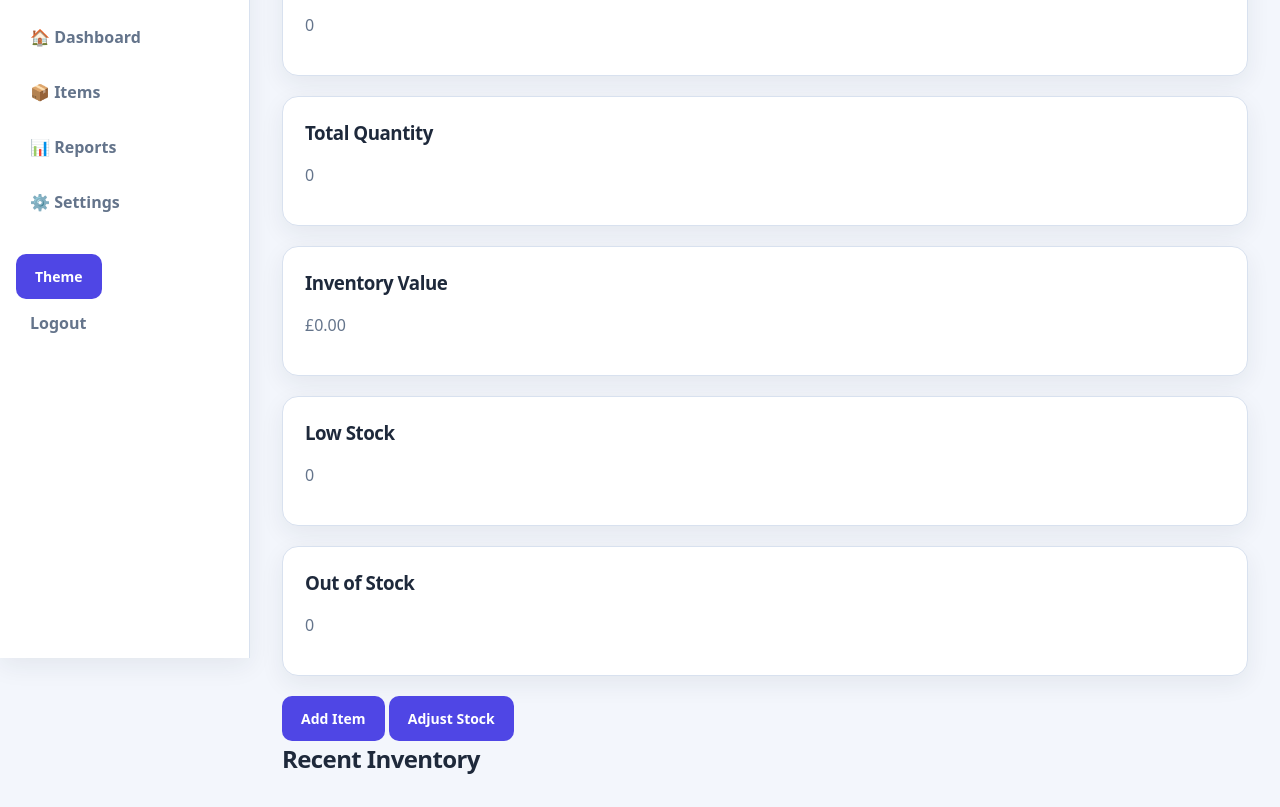
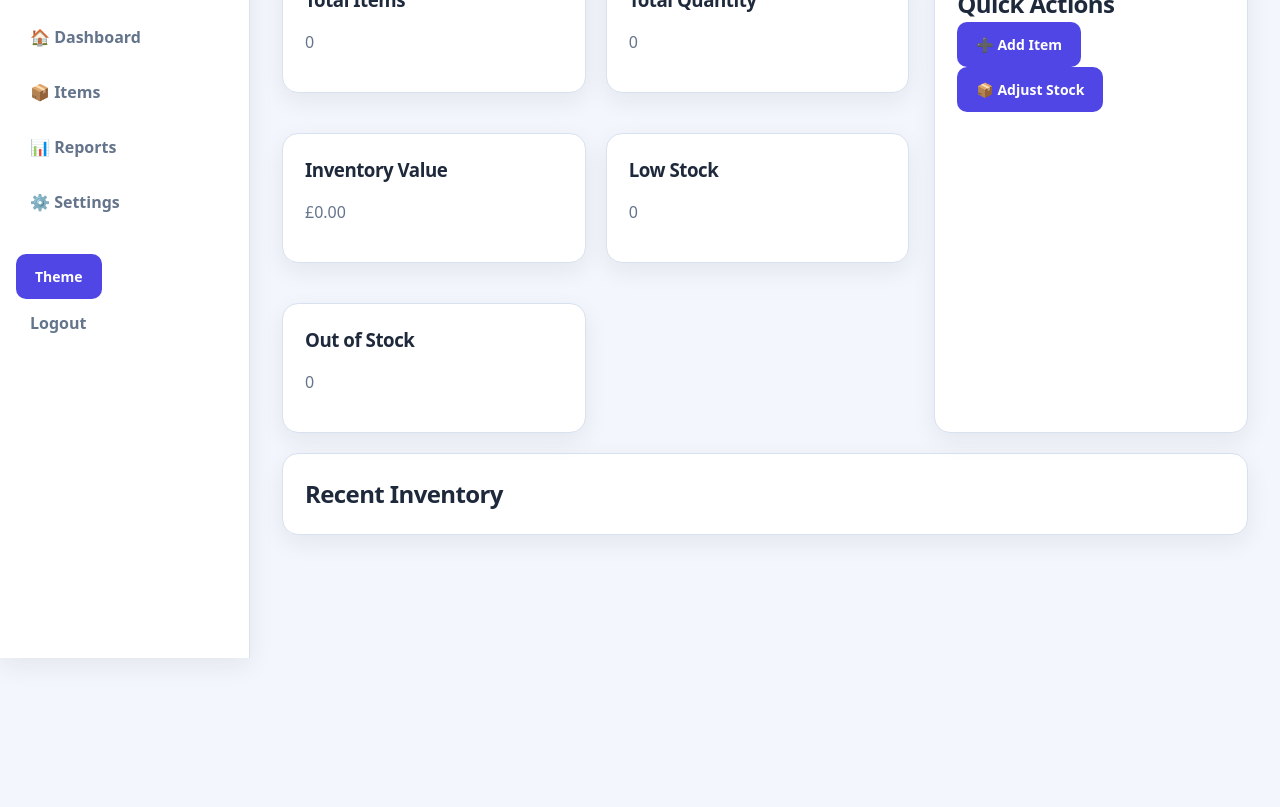
Before and after one commit to Hippolitak/inventory-system, a plain HTML site: page dashboard.html in a window 1280 px wide. Shown: the part 142-949 px from the top of the page. After the commit the page ends 800 px from the top, so only its background shows below. Drawn offline with Linux system fonts and the light colour scheme; no server answers.

Commit message:
Revamp the dashboard

```diff
--- a/css/style.css
+++ b/css/style.css
@@ -361,6 +361,19 @@ textarea {
     font-weight: 750;
 }
 
+.dashboard-layout {
+    display: grid;
+    grid-template-columns: 2fr 1fr;
+    gap: 25px;
+    margin-top: 25px;
+}
+
+.stats-container {
+    display: grid;
+    grid-template-columns: repeat(2, 1fr);
+    gap: 20px;
+}
+
 /* Stock status badges */
 .status-badge {
     display: inline-flex;
--- a/dashboard.html
+++ b/dashboard.html
@@ -38,6 +38,10 @@
     <h1 id="greeting">Welcome back, User</h1>
 
     <!-- Stat Cards -->
+    <div class="dashboard-layout">
+
+    <div class="dashboard-left">
+
         <div class="stats-container">
 
             <div class="stat-card item-card">
@@ -67,15 +71,34 @@
 
     </div>
 
-    <!-- Action Buttons -->
-    <div class="action-buttons">
-        <a href="add-item.html" class="action-btn">Add Item</a>
-        <a href="adjust-stock.html" class="action-btn">Adjust Stock</a>
         </div>
 
-    <!-- Recent Items -->
+        <div class="item-card quick-actions">
+
+            <h2>Quick Actions</h2>
+
+            <div class="action-buttons">
+                <a href="add-item.html" class="action-btn">➕ Add Item</a>
+                <a href="adjust-stock.html" class="action-btn">📦 Adjust Stock</a>
+            </div>
+
+        </div>
+
+    </div>
+
+    <div class="dashboard-right">
+
+        <div class="item-card">
+
             <h2>Recent Inventory</h2>
+
             <div id="recentItems" class="recent-items"></div>
+
+        </div>
+
+    </div>
+
+</div>
 
 </div>
 
```
Lines whose indentation alone changed are shown as unchanged.
